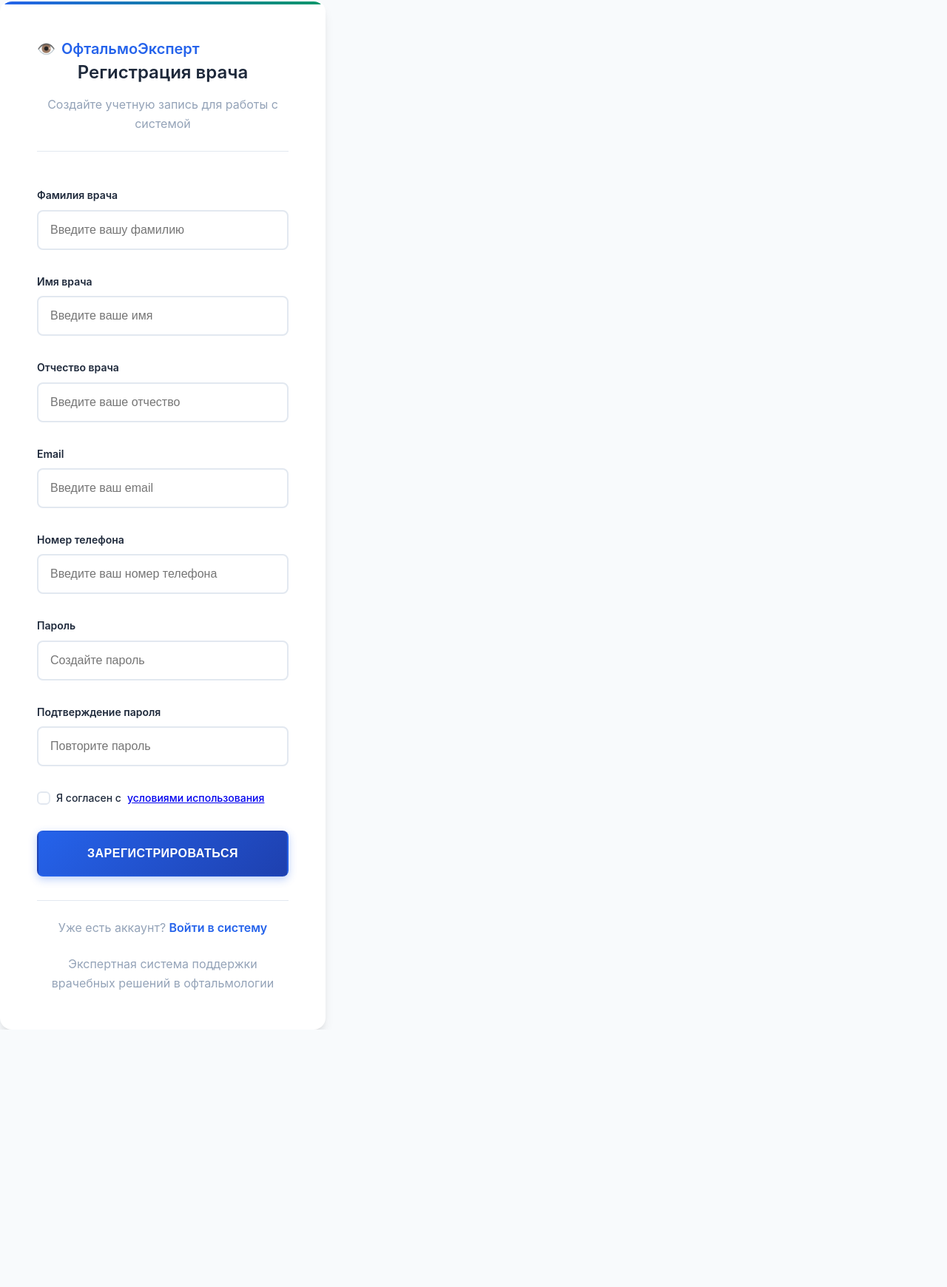
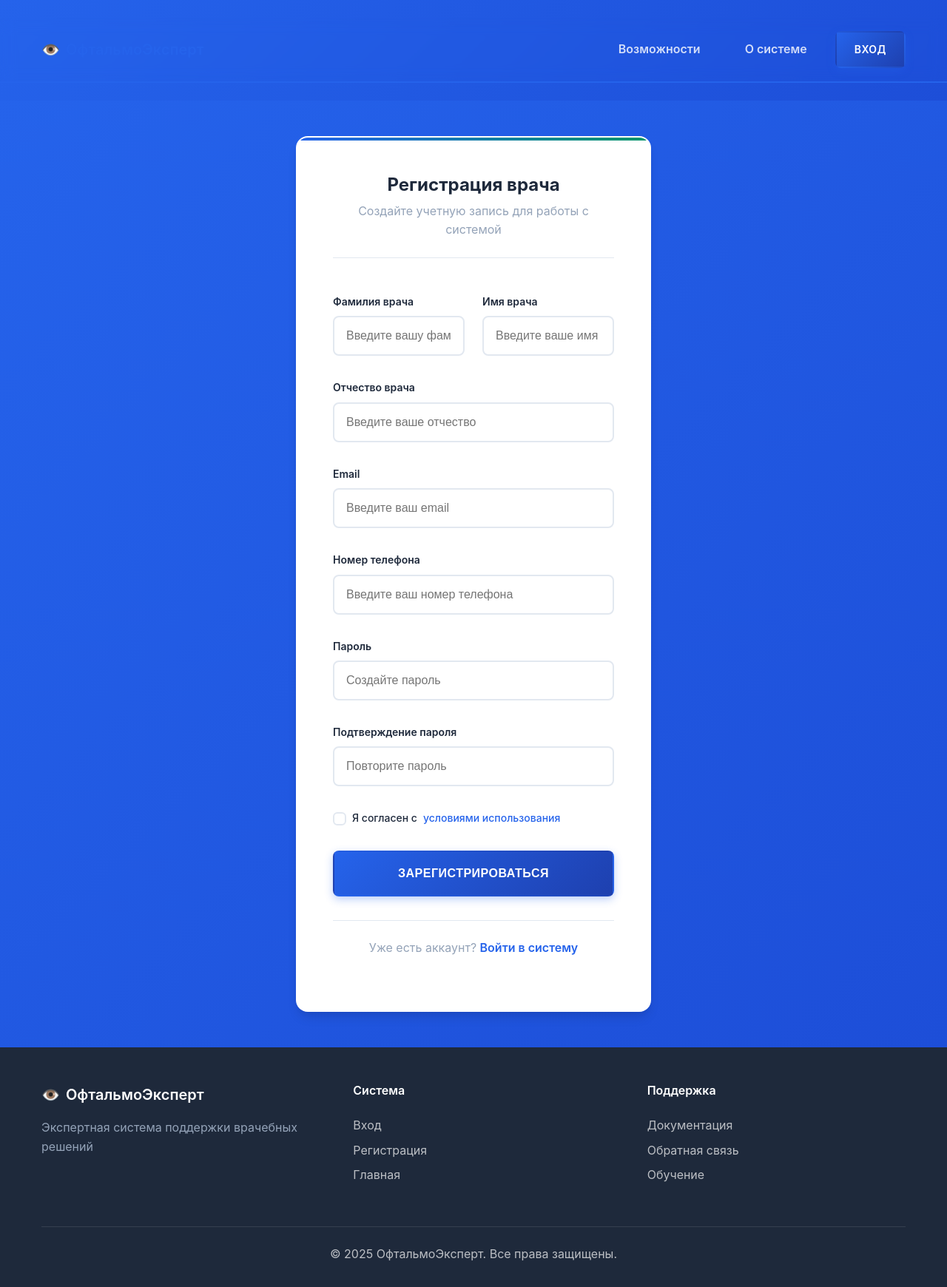
Before and after one commit to 517ANT39/expert-system-for-diagnosing-ophthalmological-diseases, a Flask app: template solution/app/views/templates/registration.html in a window 1280 px wide. Shown: the whole page at 74% size. Before the commit the page ends 1392 px from the top, so only its background shows below. Run offline with Flask 3, Linux system fonts and the light colour scheme; the template is opened without the code that fills it, so the values that code supplies are empty.

Commit message:
style: update login.css, index.html, registration.html and login.html

```diff
--- a/solution/app/views/static/css/login.css
+++ b/solution/app/views/static/css/login.css
@@ -240,3 +240,46 @@
         max-width: 440px;
     }
 }
+/* Registration page specific styles */
+.form-row {
+    display: grid;
+    grid-template-columns: 1fr 1fr;
+    gap: var(--spacing-lg);
+    margin-bottom: var(--spacing-xl);
+}
+
+.form-row .form-group {
+    margin-bottom: 0;
+}
+
+/* Link styles */
+.link {
+    color: var(--primary-color);
+    text-decoration: none;
+    font-weight: 500;
+    transition: all 0.2s ease;
+}
+
+.link:hover {
+    text-decoration: underline;
+    color: var(--primary-dark);
+}
+
+/* Responsive for registration page */
+@media (max-width: 768px) {
+    .form-row {
+        grid-template-columns: 1fr;
+        gap: var(--spacing-xl);
+        margin-bottom: var(--spacing-xl);
+    }
+
+    .form-row .form-group {
+        margin-bottom: 0;
+    }
+}
+
+@media (min-width: 769px) {
+    .login-container {
+        max-width: 480px;
+    }
+}
--- a/solution/app/views/templates/index.html
+++ b/solution/app/views/templates/index.html
@@ -12,10 +12,10 @@
         <nav class="navbar">
             <div class="container">
                 <div class="navbar-content">
-                    <div class="logo">
+                    <a href="{{ url_for('index') }}" class="logo logo-link">
                         <span class="logo-icon">👁️</span>
                         <span class="logo-text">ОфтальмоЭксперт</span>
-                    </div>
+                    </a>
                     <div class="nav-links">
                         <a href="#features" class="nav-link">Возможности</a>
                         <a href="#about" class="nav-link">О системе</a>
--- a/solution/app/views/templates/login.html
+++ b/solution/app/views/templates/login.html
@@ -13,10 +13,10 @@
         <nav class="navbar">
             <div class="container">
                 <div class="navbar-content">
-                    <div class="logo">
+                    <a href="{{ url_for('index') }}" class="logo logo-link">
                         <span class="logo-icon">👁️</span>
                         <span class="logo-text">ОфтальмоЭксперт</span>
-                    </div>
+                    </a>
                     <div class="nav-links">
                         <a href="#features" class="nav-link">Возможности</a>
                         <a href="#about" class="nav-link">О системе</a>
--- a/solution/app/views/templates/registration.html
+++ b/solution/app/views/templates/registration.html
@@ -1,50 +1,67 @@
 <!DOCTYPE html>
 <html lang="ru">
-
 <head>
     <meta charset="UTF-8">
     <meta name="viewport" content="width=device-width, initial-scale=1.0">
     <title>Регистрация - ОфтальмоЭксперт</title>
-    <link rel="stylesheet" href="css/main.css">
-    <link rel="stylesheet" href="css/login.css">
+    <link rel="stylesheet" href="{{ url_for('static', filename='css/main.css') }}">
+    <link rel="stylesheet" href="{{ url_for('static', filename='css/login.css') }}">
 </head>
+<body class="login-page">
+    <!-- Hero Section -->
+    <header class="hero">
+        <nav class="navbar">
+            <div class="container">
+                <div class="navbar-content">
+                    <a href="{{ url_for('index') }}" class="logo logo-link">
+                        <span class="logo-icon">👁️</span>
+                        <span class="logo-text">ОфтальмоЭксперт</span>
+                    </a>
+                    <div class="nav-links">
+                        <a href="#features" class="nav-link">Возможности</a>
+                        <a href="#about" class="nav-link">О системе</a>
+                        <a href="{{ url_for('login') }}" class="btn btn-primary">Вход</a>
+                    </div>
+                </div>
+            </div>
+        </nav>
+    </header>
 
-<body class="login-page">
+    <!-- Registration Section -->
+    <section class="login-section">
+        <div class="container">
             <div class="login-container">
                 <div class="login-card">
                     <div class="login-header">
-                <div class="logo">
-                    <span class="logo-icon">👁️</span>
-                    <span class="logo-text">ОфтальмоЭксперт</span>
-                </div>
-                <h1>Регистрация врача</h1>
+                        <h2>Регистрация врача</h2>
                         <p class="text-muted">Создайте учетную запись для работы с системой</p>
                     </div>
 
                     <form class="login-form">
+                        <div class="form-row">
                             <div class="form-group">
                                 <label for="last_name" class="form-label">Фамилия врача</label>
-                    <input type="text" id="last_name" class="form-control" placeholder="Введите вашу фамилию"
-                        required>
+                                <input type="text" id="last_name" class="form-control" placeholder="Введите вашу фамилию" required>
                             </div>
                             <div class="form-group">
                                 <label for="first_name" class="form-label">Имя врача</label>
-                    <input type="text" id="first_name" class="form-control" placeholder="Введите ваше имя"
-                        required>
+                                <input type="text" id="first_name" class="form-control" placeholder="Введите ваше имя" required>
                             </div>
+                        </div>
+
                         <div class="form-group">
                             <label for="middle_name" class="form-label">Отчество врача</label>
-                    <input type="text" id="middle_name" class="form-control" placeholder="Введите ваше отчество"
-                        required>
+                            <input type="text" id="middle_name" class="form-control" placeholder="Введите ваше отчество" required>
                         </div>
 
                         <div class="form-group">
                             <label for="email" class="form-label">Email</label>
                             <input type="email" id="email" class="form-control" placeholder="Введите ваш email" required>
                         </div>
+
                         <div class="form-group">
                             <label for="phone" class="form-label">Номер телефона</label>
-                    <input type="phone" id="email" class="form-control" placeholder="Введите ваш номер телефона" required>
+                            <input type="tel" id="phone" class="form-control" placeholder="Введите ваш номер телефона" required>
                         </div>
 
                         <div class="form-group">
@@ -54,8 +71,7 @@
 
                         <div class="form-group">
                             <label for="confirmPassword" class="form-label">Подтверждение пароля</label>
-                    <input type="password" id="confirmPassword" class="form-control" placeholder="Повторите пароль"
-                        required>
+                            <input type="password" id="confirmPassword" class="form-control" placeholder="Повторите пароль" required>
                         </div>
 
                         <div class="form-options">
@@ -74,17 +90,44 @@
                     <div class="register-section">
                         <p class="text-center text-muted">
                             Уже есть аккаунт?
-                    <a href="login.html" class="register-link">Войти в систему</a>
-                </p>
-            </div>
-
-            <div class="login-footer">
-                <p class="text-muted text-center">
-                    Экспертная система поддержки врачебных решений в офтальмологии
+                            <a href="{{ url_for('login') }}" class="register-link">Войти в систему</a>
                         </p>
                     </div>
                 </div>
             </div>
+        </div>
+    </section>
+
+    <!-- Footer -->
+    <footer class="footer">
+        <div class="container">
+            <div class="footer-content">
+                <div class="footer-logo">
+                    <div class="logo">
+                        <span class="logo-icon">👁️</span>
+                        <span class="logo-text">ОфтальмоЭксперт</span>
+                    </div>
+                    <p class="text-muted">Экспертная система поддержки врачебных решений</p>
+                </div>
+                <div class="footer-links">
+                    <div class="footer-column">
+                        <h4>Система</h4>
+                        <a href="{{ url_for('login') }}">Вход</a>
+                        <a href="{{ url_for('registration') }}">Регистрация</a>
+                        <a href="{{ url_for('index') }}">Главная</a>
+                    </div>
+                    <div class="footer-column">
+                        <h4>Поддержка</h4>
+                        <a href="#">Документация</a>
+                        <a href="#">Обратная связь</a>
+                        <a href="#">Обучение</a>
+                    </div>
+                </div>
+            </div>
+            <div class="footer-bottom">
+                <p>&copy; 2025 ОфтальмоЭксперт. Все права защищены.</p>
+            </div>
+        </div>
+    </footer>
 </body>
-
 </html>
```
Lines whose indentation alone changed are shown as unchanged.
